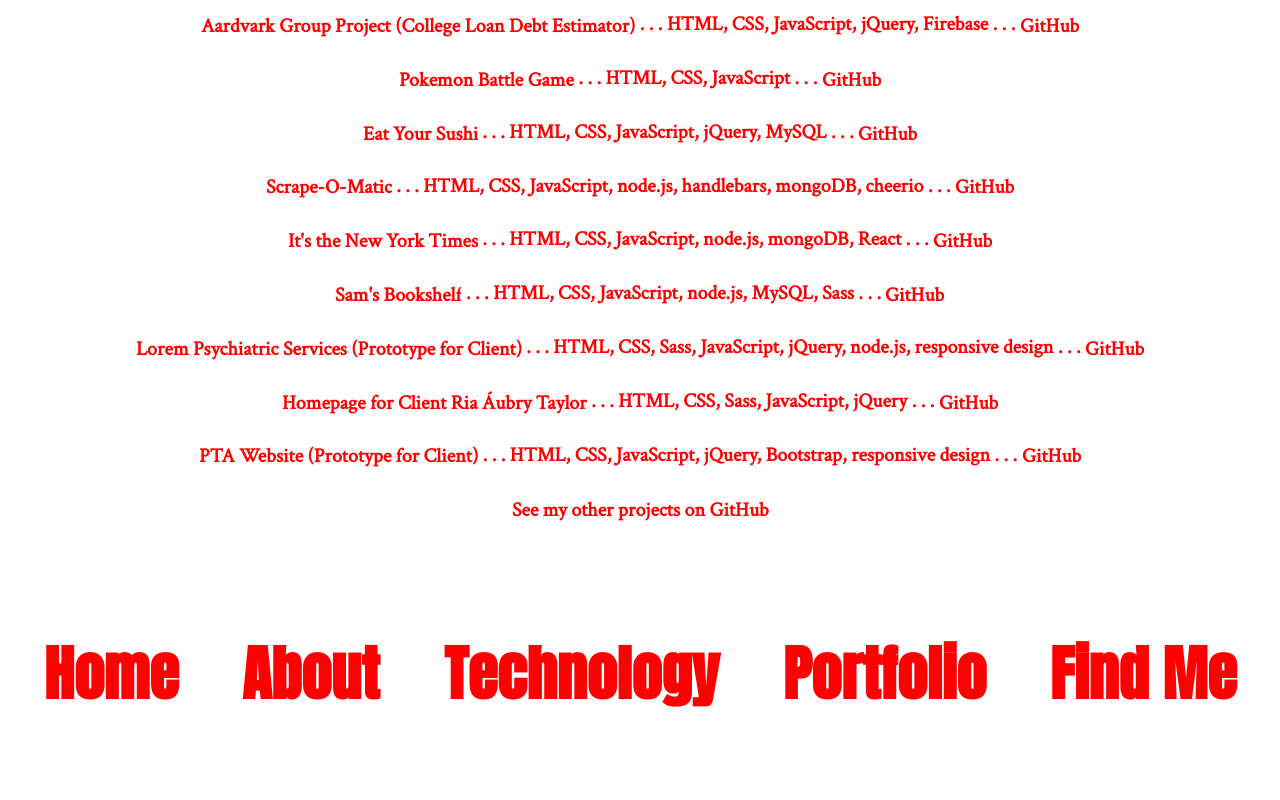
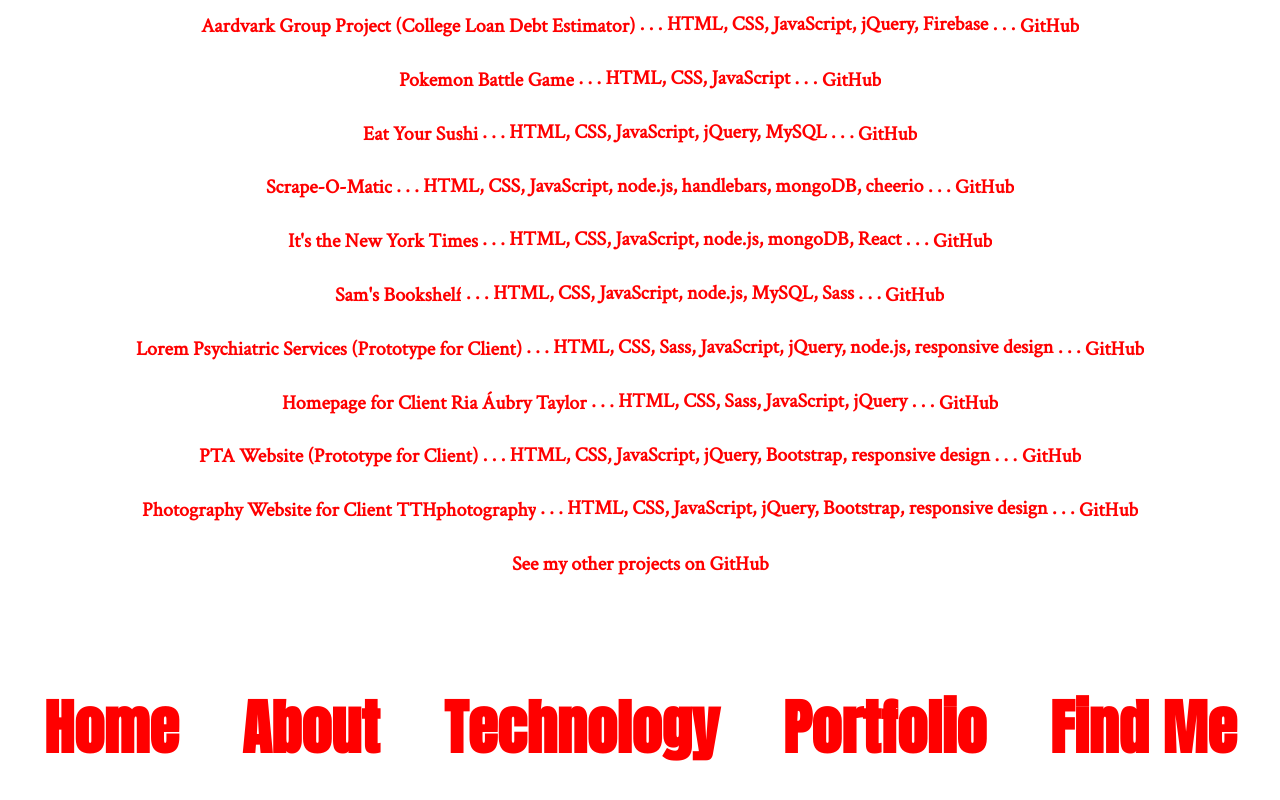
Before and after one commit to scapps00/personalWebsite, a website: page public/portfolio.html in a window 1280 px wide. Shown: the part 412-1212 px from the top of the page. Before the commit the page ends 1164 px from the top, so only its background shows below. Drawn offline with Linux system fonts and the light colour scheme.

Commit message:
added tthphotography to portfolio

```diff
--- a/public/portfolio.html
+++ b/public/portfolio.html
@@ -35,6 +35,8 @@
                 <br><br>
                 <a class="hvr-underline-from-center" href="http://www.samanthacapps.com/pta" target="_blank" class="samples">PTA Website (Prototype for Client)</a> . . . HTML, CSS, JavaScript, jQuery, Bootstrap, responsive design . . . <a class="hvr-underline-from-center" href="https://github.com/scapps00/PTAwebsite" target="_blank" class="samples">GitHub</a>
                 <br><br>
+                <a class="hvr-underline-from-center" href="http://www.tthphotography.com" target="_blank" class="samples">Photography Website for Client TTHphotography</a> . . . HTML, CSS, JavaScript, jQuery, Bootstrap, responsive design . . . <a class="hvr-underline-from-center" href="https://github.com/scapps00/TTHPhotography" target="_blank" class="samples">GitHub</a>
+                <br><br>
                 <a class="hvr-underline-from-center" href="https://github.com/scapps00" target="_blank" class="samples">See my other projects on GitHub</a>
             </h3>
             <br><br>
```
